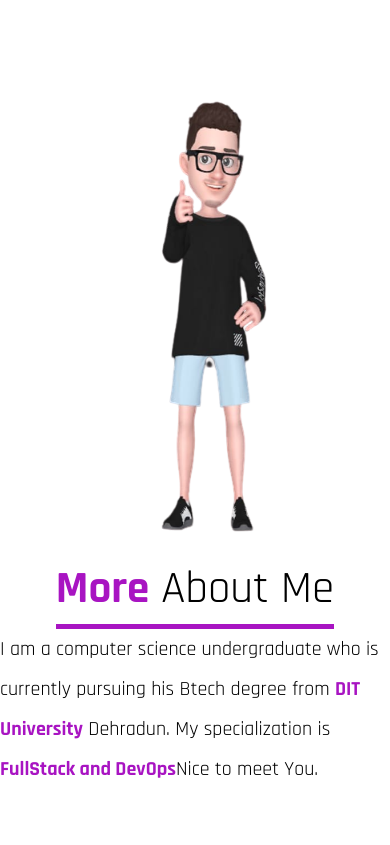
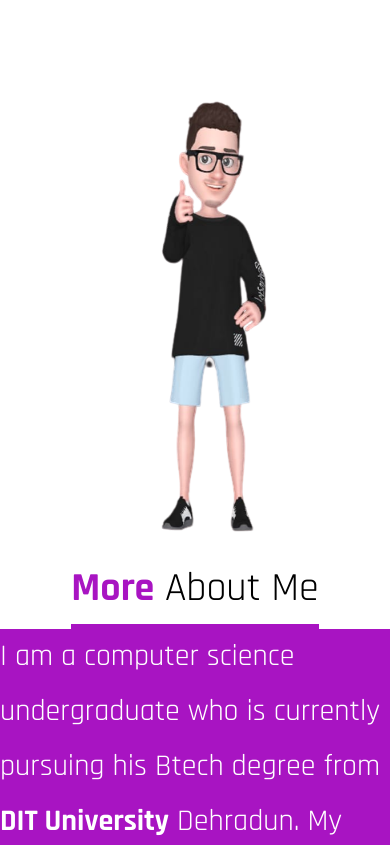
Before and after one commit to singh-anant/PORTFOLIO-MAIN-, a plain HTML site: page About/about.html in a window 390 px wide. Shown: the part 235-1080 px from the top of the page. Drawn offline with Linux system fonts and the light colour scheme.

Commit message:
make changes in the about section

```diff
--- a/About/about.html
+++ b/About/about.html
@@ -47,7 +47,7 @@ https://cdnjs.cloudflare.com/ajax/libs/font-awesome/6.2.0/css/all.min.css"
         <div class="about-para">
           I am a computer science undergraduate who is currently pursuing his
           Btech degree from <span>DIT University</span> Dehradun. My
-          specialization is <span>FullStack and DevOps</span>Nice to meet You.
+          specialization is <span>FullStack and DevOps</span>.Nice to meet You.
         </div>
       </div>
     </div>
--- a/About/aboutcss.css
+++ b/About/aboutcss.css
@@ -188,13 +188,13 @@ nav ul li a:hover {
 .about-para {
   font-size: 40px;
   color: #fff;
-  color: #000;
   /* border: 3px solid hotpink; */
   line-height: 50px;
+  background-color: rgb(168, 20, 194);
+  height: 100%;
 }
 .about-para span {
   font-weight: 900;
-  color: rgb(168, 20, 194);
 }
 .profile-pic img {
   width: 400px;
@@ -220,7 +220,7 @@ nav ul li a:hover {
     margin-left: 0;
   }
   .title {
-    font-size: 45px;
+    font-size: 40px;
   }
   .about-info {
     justify-content: center;
@@ -230,10 +230,11 @@ nav ul li a:hover {
   }
 
   .about-para {
-    font-size: 20px;
+    font-size: 30px;
     /* border: 3px solid green; */
     /* margin-left: em; */
-    line-height: 40px;
+    line-height: 55px;
+    height: 100%;
   }
   .name {
     font-size: 70px;
```
